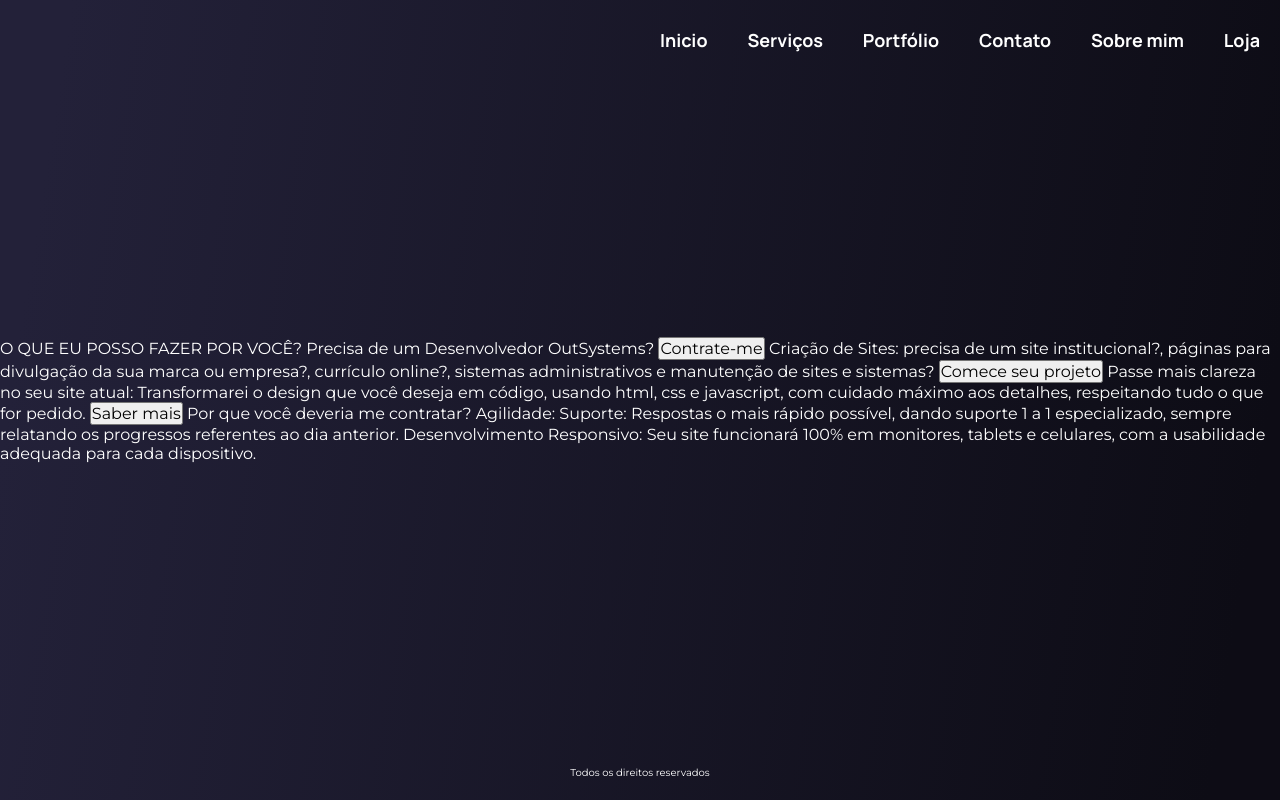
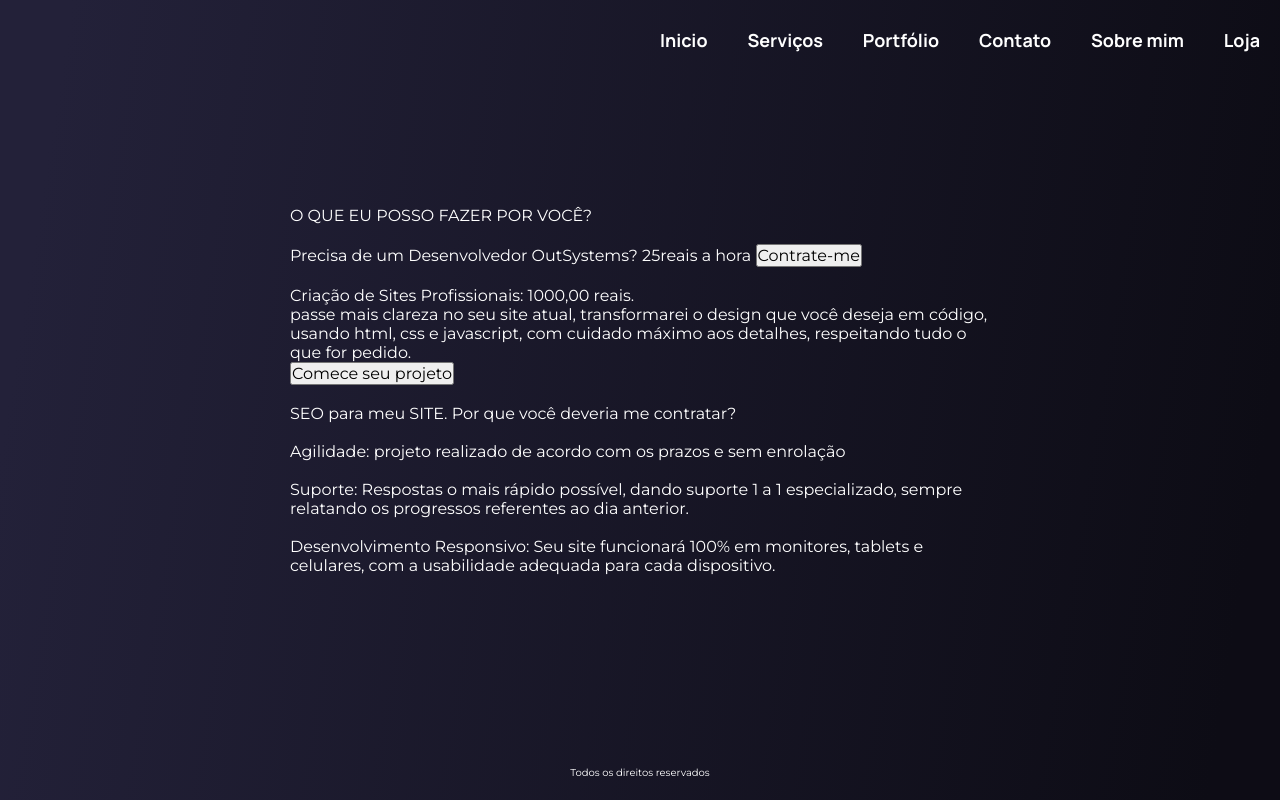
Before and after one commit to donisgtr/my-web-site, a plain HTML site: page services.html in a window 1280 px wide. Drawn offline with Linux system fonts and the light colour scheme.

Commit message:
services commit

```diff
--- a/services.html
+++ b/services.html
@@ -48,25 +48,28 @@
             </ul>
         </nav>
     </header>
-        <div class="">
-            O QUE EU POSSO FAZER POR VOCÊ?
+        <div class="container">
+            O QUE EU POSSO FAZER POR VOCÊ? <br><br>
 
-            Precisa de um Desenvolvedor OutSystems?
-            <button>Contrate-me</button>
+            Precisa de um Desenvolvedor OutSystems?  25reais a hora
+            <button>Contrate-me</button> <br><br>
 
-            Criação de Sites: precisa de um site institucional?, páginas para divulgação da sua marca ou empresa?, currículo online?, sistemas administrativos e manutenção de sites e sistemas?
-            <button>Comece seu projeto</button>
+            Criação de Sites Profissionais: 1000,00 reais.
+            <p>passe mais clareza no seu site atual, transformarei o design que você deseja em código, usando html, css e javascript, com cuidado máximo aos detalhes, respeitando tudo o que for pedido.</p>
+            <button>Comece seu projeto</button> <br><br>
+<!--
+            Sistemas administrativos e manutenção de sites e sistemas? Orçamento.
+            <button>Comece seu projeto</button> <br><br> -->
 
-            Passe mais clareza no seu site atual: Transformarei o design que você deseja em código, usando html, css e javascript, com cuidado máximo aos detalhes, respeitando tudo o que for pedido.
-            <button>Saber mais</button>
+            SEO para meu SITE.
 
-            Por que você deveria me contratar?
+            Por que você deveria me contratar? <br><br>
 
-            Agilidade:
+            Agilidade: projeto realizado de acordo com os prazos e sem enrolação<br><br>
 
-            Suporte: Respostas o mais rápido possível, dando suporte 1 a 1 especializado, sempre relatando os progressos referentes ao dia anterior.
+            Suporte: Respostas o mais rápido possível, dando suporte 1 a 1 especializado, sempre relatando os progressos referentes ao dia anterior. <br><br>
 
-            Desenvolvimento Responsivo: Seu site funcionará 100% em monitores, tablets e celulares, com a usabilidade adequada para cada dispositivo.
+            Desenvolvimento Responsivo: Seu site funcionará 100% em monitores, tablets e celulares, com a usabilidade adequada para cada dispositivo.  <br><br>
           </div>
     <footer>
       <span> Todos os direitos reservados </span>
```
